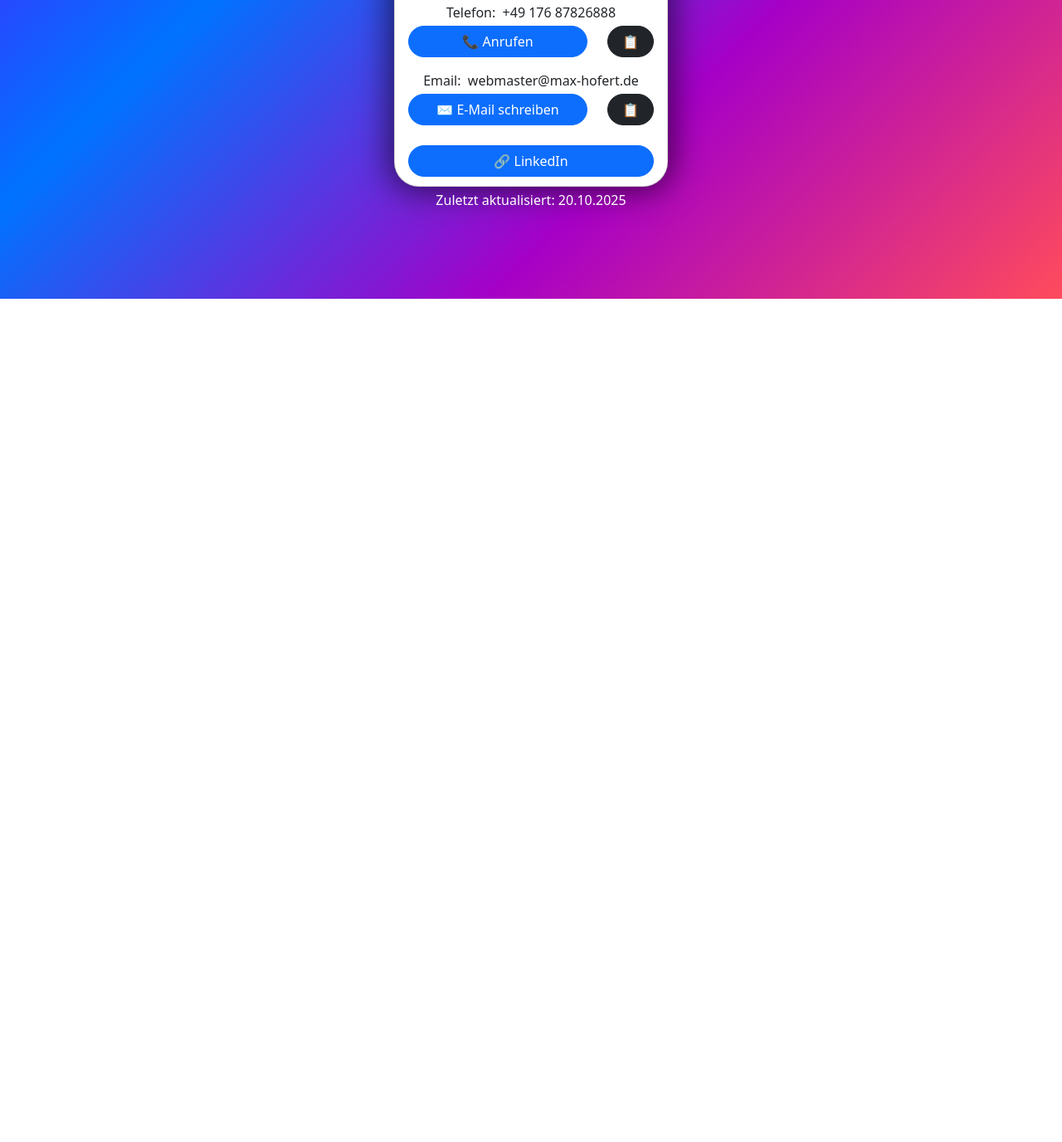
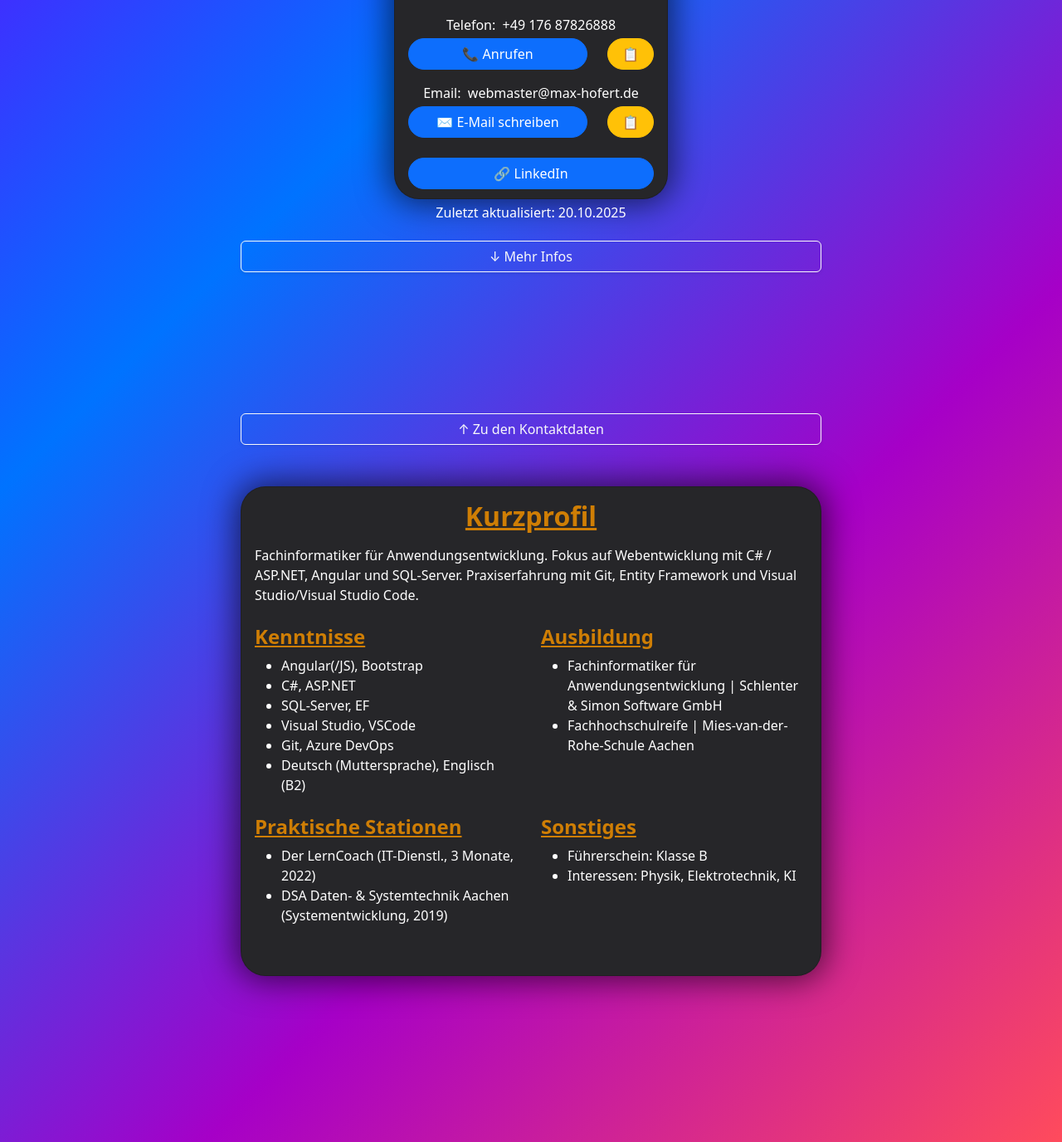
Before and after one commit to Pragbi/pragbi.github.io, a plain HTML site: page index.html in a window 1280 px wide. Shown: the part 440-1816 px from the top of the page at 83% size. Before the commit the page ends 800 px from the top, so only its background shows below. Drawn offline with nearby package versions, Linux system fonts and the light colour scheme.

Commit message:
#4 Lebenslauf added

```diff
--- a/index.html
+++ b/index.html
@@ -8,8 +8,10 @@
   <link href="https://cdn.jsdelivr.net/npm/bootstrap@5.2.3/dist/css/bootstrap.min.css" rel="stylesheet">
 </head>
 <body>
-  <main class="vh-100 d-flex justify-content-center align-items-center">
-    <div class="card align-middle rounded-custom" style="width: 330px; height: 530px; box-shadow: 0px 0px 38px 6px rgba(0,0,0,0.6);">
+  <main>
+    <div id="kontaktdaten" style="height: 150px;"></div>
+    <div class="d-flex justify-content-center align-items-center">
+      <div class="card align-middle rounded-custom" style="width: 330px; height: 530px; box-shadow: 0px 0px 38px 6px rgba(0,0,0,0.6); background-color: rgb(38, 38, 41); color: white;">
         <div class="card-body text-center">
           <img class="rounded-circle mb-3" src="images/MaxHofert2.jpg" alt="Profilfoto" width="150" height="150">
           <h1 class="h4 mb-1">Max Hofert</h1>
@@ -25,7 +27,7 @@
               <a class="btn btn-primary w-100 rounded-custom" href="tel:+4917687826888">📞 Anrufen</a>
             </div>
             <div class="col position-relative">
-            <button class="btn btn-dark w-100 rounded-custom" id="copyPhone" type="button">📋</button>
+              <button class="btn btn-warning w-100 rounded-custom" id="copyPhone" type="button">📋</button>
               <div id="copyMsgPhone" class="copy-msg">Kopiert!</div>
             </div>
           </div>
@@ -39,7 +41,7 @@
               <a class="btn btn-primary w-100 rounded-custom" href="mailto:webmaster@max-hofert.de">✉️ E-Mail schreiben</a>
             </div>
             <div class="col position-relative">
-            <button class="btn btn-dark w-100 rounded-custom" id="copyMail" type="button">📋</button>
+              <button class="btn btn-warning w-100 rounded-custom" id="copyMail" type="button">📋</button>
               <div id="copyMsgMail" class="copy-msg">Kopiert!</div>
             </div>
           </div>
@@ -51,6 +53,61 @@
         </div>
         <footer style="color: white;" class="text-center mb-1">Zuletzt aktualisiert: <span id="lastmod"></span></footer>
       </div>
+    </div>
+    <div class="d-flex flex-column justify-content-center" style="margin-top: 50px;">
+      <a href="#infos"  class="btn btn-outline-light shadow-sm" style="height: fit-content;" aria-label="Zu den Infos scrollen">
+        ↓ Mehr Infos
+      </a>
+    </div>
+    <div class="d-flex flex-column justify-content-center" style="margin-top: 170px; margin-bottom: 50px;">
+      <a href="#kontaktdaten" class="btn btn-outline-light shadow-sm" style="height: fit-content;" aria-label="Zu den Infos scrollen">
+        ↑ Zu den Kontaktdaten
+      </a>
+    </div>
+    <div id="infos" class="card align-middle rounded-custom" style="width: 700px; height: 590px; box-shadow: 0px 0px 38px 6px rgba(0,0,0,0.6); background-color: rgb(38, 38, 41); color: white;">
+      <div class="card-body">
+        <h2 class="mb-3 text-center infos">Kurzprofil</h2>
+        <p class="mb-4">
+          Fachinformatiker für Anwendungsentwicklung. Fokus auf Webentwicklung mit C# / ASP.NET,
+          Angular und SQL-Server. Praxiserfahrung mit Git, Entity Framework und Visual Studio/Visual Studio Code.
+        </p>
+        <div class="row g-4">
+          <div class="col-12 col-md-6">
+            <h4 class="infos">Kenntnisse</h4>
+            <ul class="mb-0">
+              <li>Angular(/JS), Bootstrap</li>
+              <li>C#, ASP.NET</li>
+              <li>SQL-Server, EF</li>
+              <li>Visual Studio, VSCode</li>
+              <li>Git, Azure DevOps</li>
+              <li>Deutsch (Muttersprache), Englisch (B2)</li>
+            </ul>
+          </div>
+          <div class="col-12 col-md-6">
+            <h4 class="infos">Ausbildung</h4>
+            <ul class="mb-0">
+              <li>Fachinformatiker für Anwendungsentwicklung | Schlenter &amp; Simon Software GmbH</li>
+              <li>Fachhochschulreife | Mies-van-der-Rohe-Schule Aachen</li>
+            </ul>
+          </div>
+          <div class="col-12 col-md-6">
+            <h4 class="infos">Praktische Stationen</h4>
+            <ul class="mb-0">
+              <li>Der LernCoach (IT-Dienstl., 3&nbsp;Monate, 2022)</li>
+              <li>DSA Daten- &amp; Systemtechnik Aachen (Systementwicklung, 2019)</li>
+            </ul>
+          </div>
+          <div class="col-12 col-md-6">
+            <h4 class="infos">Sonstiges</h4>
+            <ul class="mb-0">
+              <li>Führerschein: Klasse B</li>
+              <li>Interessen: Physik, Elektrotechnik, KI</li>
+            </ul>
+          </div>
+        </div>
+      </div>
+    </div>
+    <div style="height: 200px;"></div>
   </main>
   <script src="script.js"></script>
   <script src="https://cdn.jsdelivr.net/npm/bootstrap@5.2.3/dist/js/bootstrap.bundle.min.js"></script>
--- a/styles.css
+++ b/styles.css
@@ -3,7 +3,7 @@
 body {
     margin: 0;
     width: 100%;
-    height: 100vh;
+    height: fit-content;
     display: flex;
     justify-content: center;
     align-items: center;
@@ -27,3 +27,13 @@ body {
   white-space: nowrap;
   display: none;
 }
+
+.infos {
+  font-weight: bolder;
+  color: rgb(207, 126, 5);
+  text-decoration: underline;
+}
+
+html {
+  scroll-behavior: smooth;
+}
```
Lines whose indentation alone changed are shown as unchanged.
